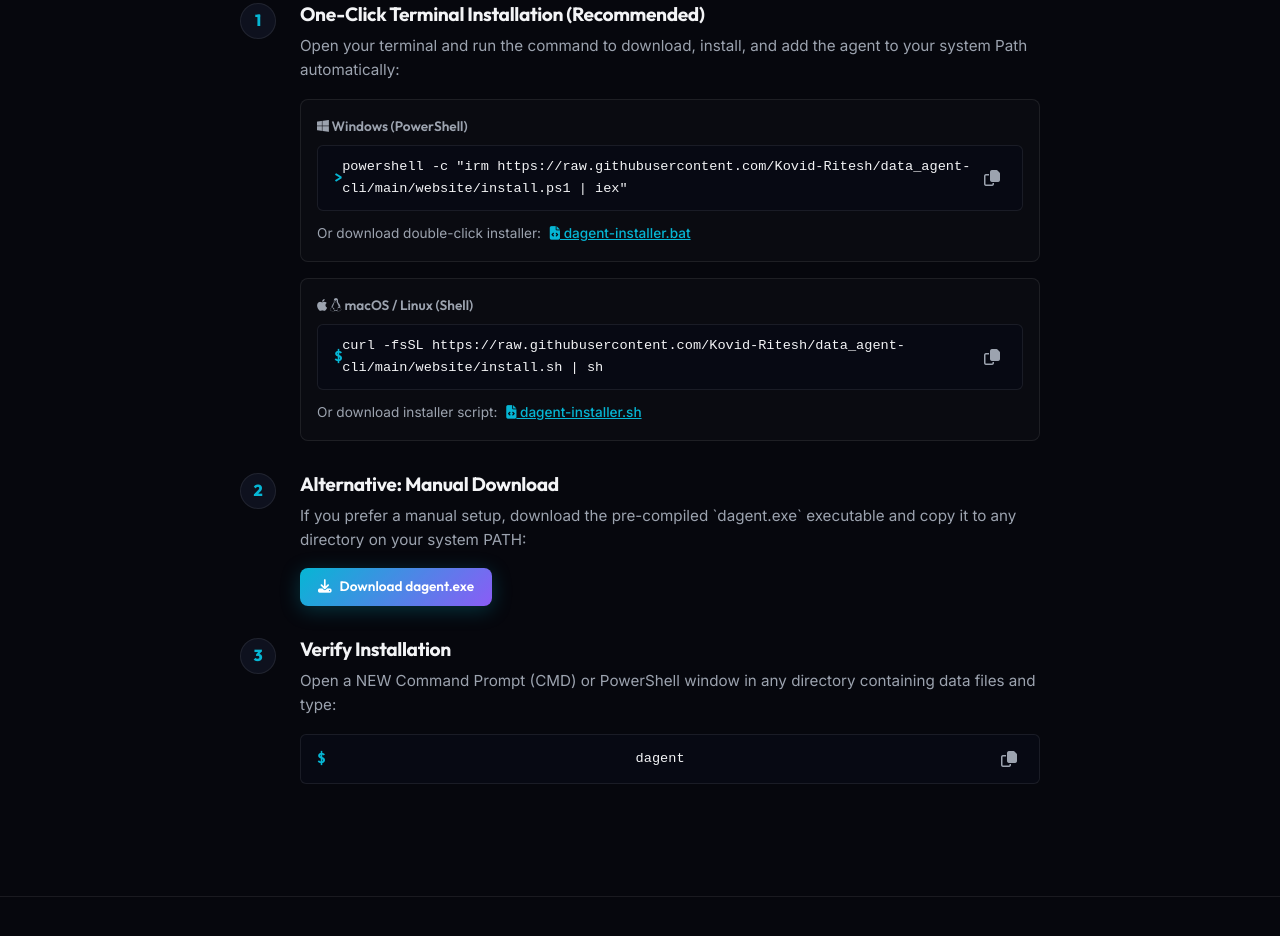
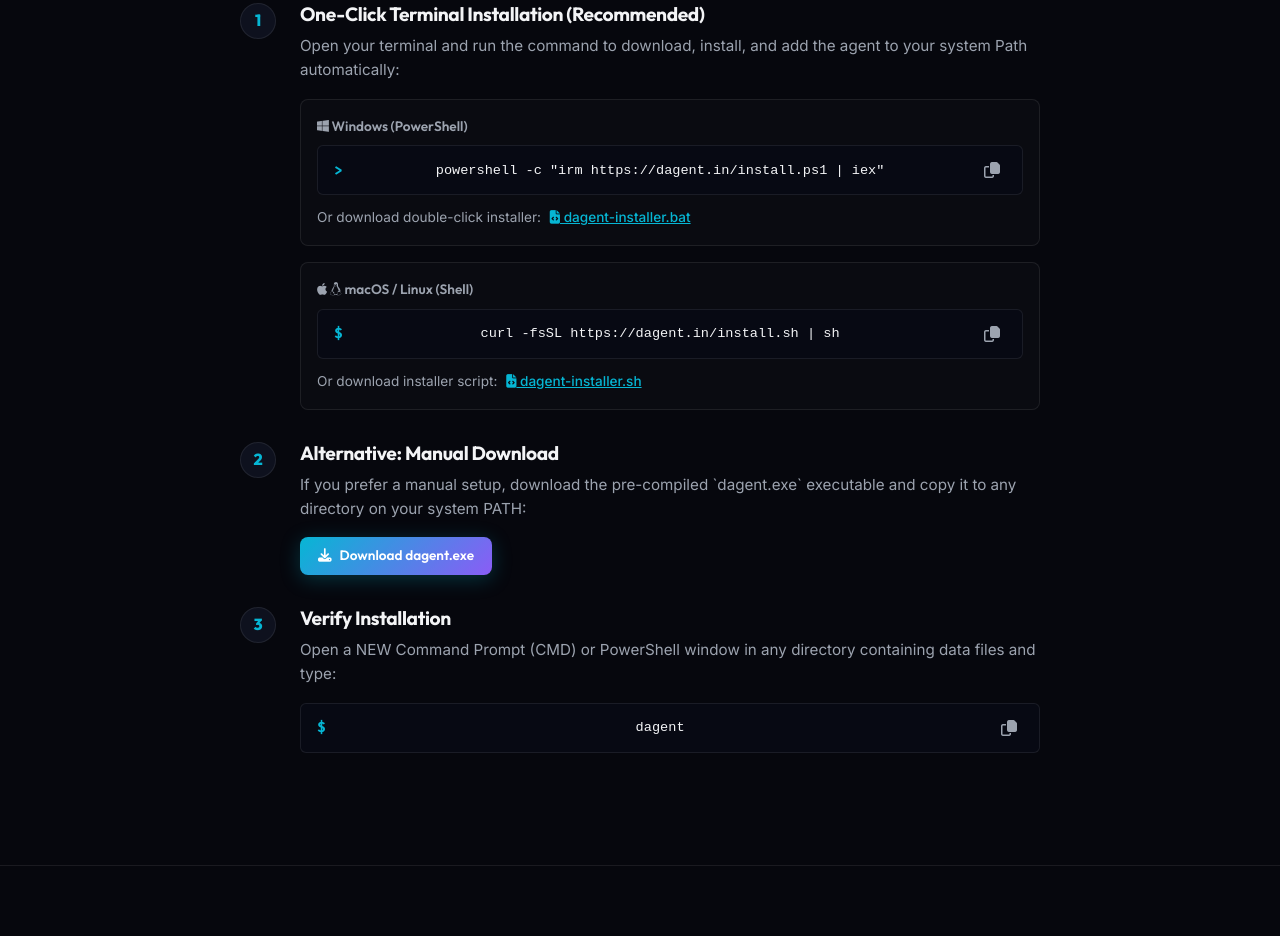
Before and after one commit to Kovid-Ritesh/data_agent-cli, a plain HTML site: page website/index.html in a window 1280 px wide. Shown: the part 2804-3740 px from the top of the page. Drawn offline with Linux system fonts and the light colour scheme.

Commit message:
feat: configure CNAME and update install URLs to custom domain dagent.in

```diff
--- a/website/index.html
+++ b/website/index.html
@@ -165,7 +165,7 @@
                                     <span class="platform-label"><i class="fa-brands fa-windows"></i> Windows (PowerShell)</span>
                                     <div class="code-box">
                                         <span class="code-prefix">></span>
-                                        <code id="powershell-install-web">powershell -c "irm https://raw.githubusercontent.com/Kovid-Ritesh/data_agent-cli/main/website/install.ps1 | iex"</code>
+                                        <code id="powershell-install-web">powershell -c "irm https://dagent.in/install.ps1 | iex"</code>
                                         <button class="copy-btn" onclick="copyText('powershell-install-web', this)"><i class="fa-regular fa-copy"></i></button>
                                     </div>
                                     <div class="script-download-label" style="margin-top: 6px; font-size: 0.85rem;">
@@ -178,7 +178,7 @@
                                     <span class="platform-label"><i class="fa-brands fa-apple"></i> <i class="fa-brands fa-linux"></i> macOS / Linux (Shell)</span>
                                     <div class="code-box">
                                         <span class="code-prefix">$</span>
-                                        <code id="sh-install-web">curl -fsSL https://raw.githubusercontent.com/Kovid-Ritesh/data_agent-cli/main/website/install.sh | sh</code>
+                                        <code id="sh-install-web">curl -fsSL https://dagent.in/install.sh | sh</code>
                                         <button class="copy-btn" onclick="copyText('sh-install-web', this)"><i class="fa-regular fa-copy"></i></button>
                                     </div>
                                     <div class="script-download-label" style="margin-top: 6px; font-size: 0.85rem;">
```
Also changed, not shown: 2 other files.
